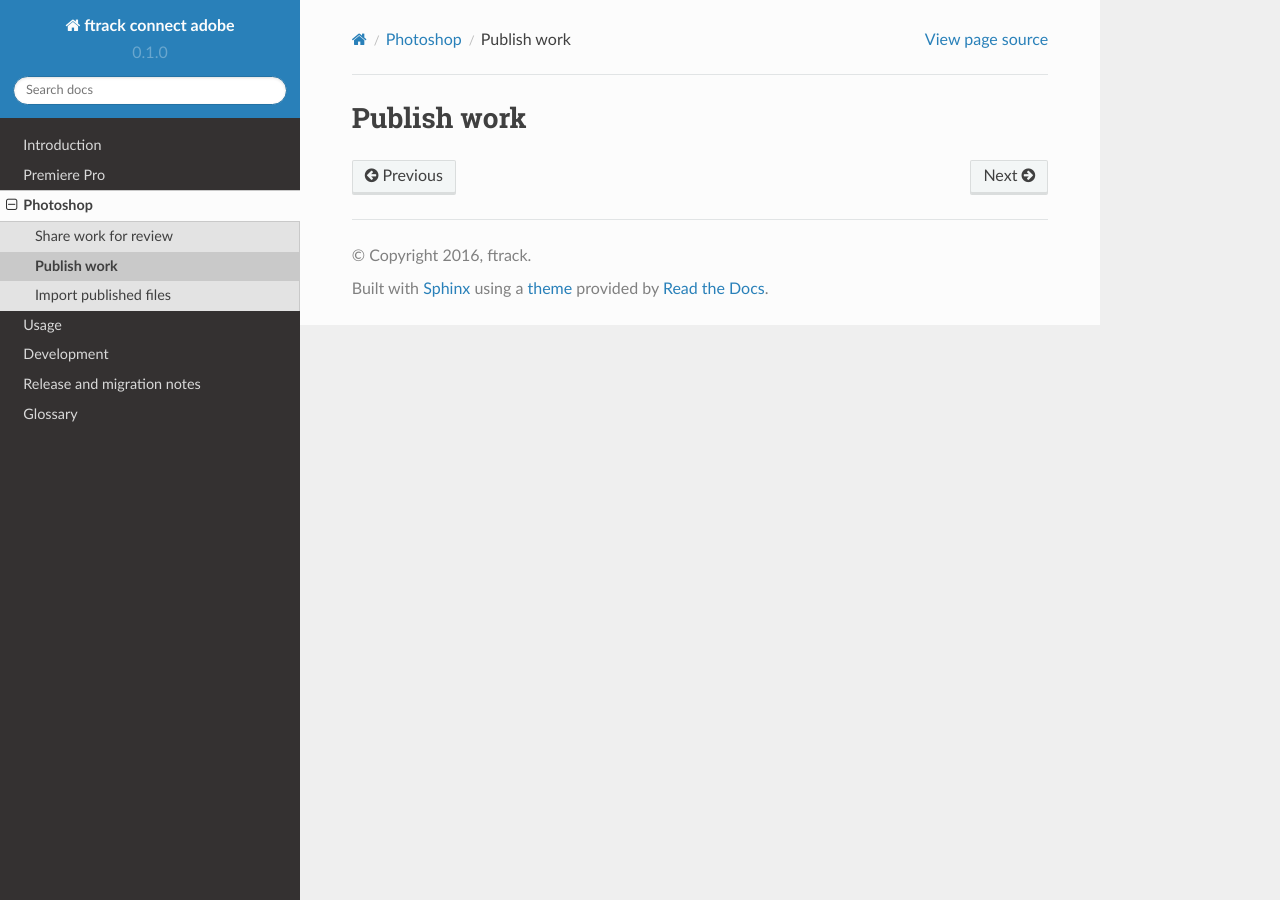
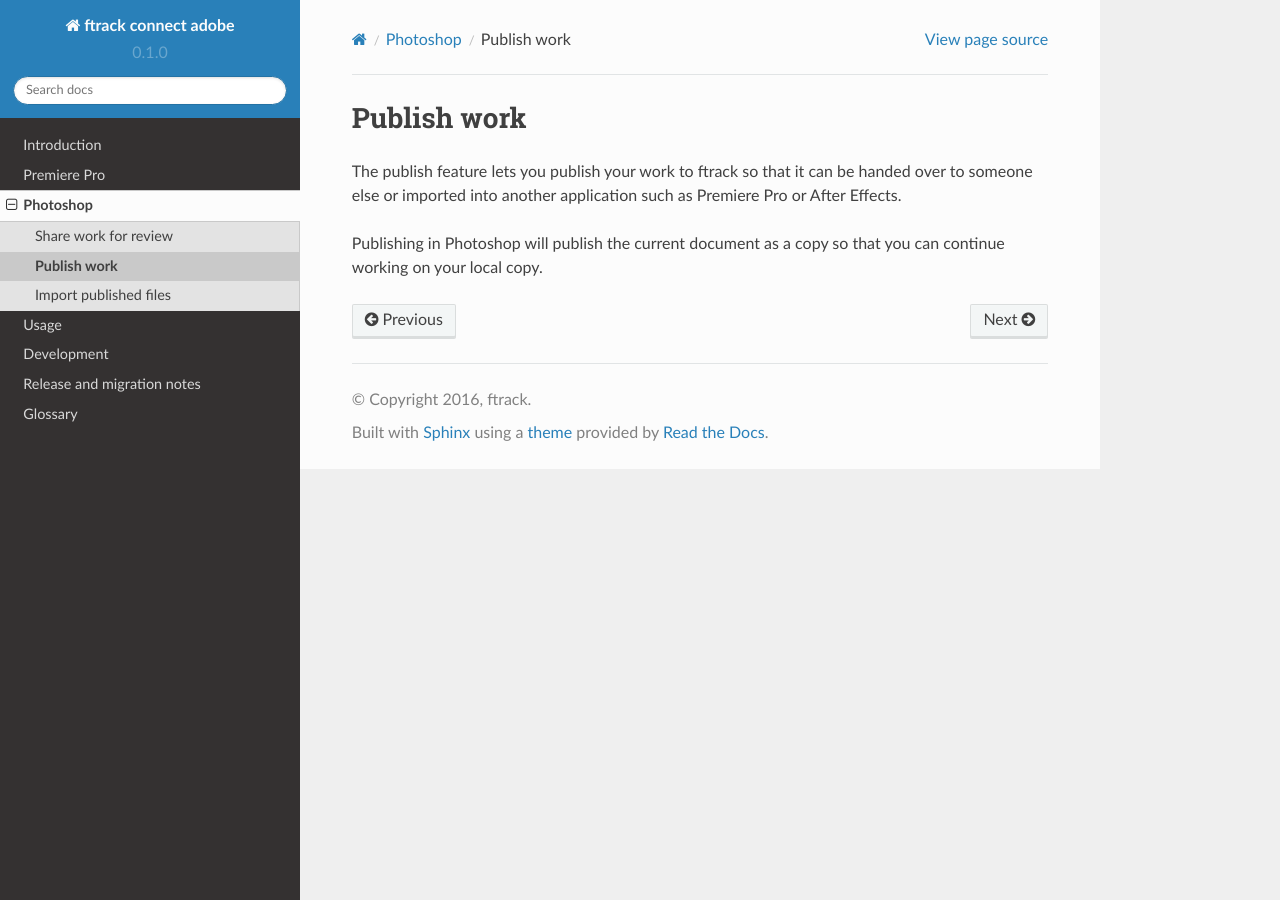
Before and after one commit to ftrackhq/ftrack-connect-spark-adobe, a Sphinx documentation site: the page built from doc/photoshop/publish.rst, in a window 1280 px wide. Built offline with Sphinx 7.4.7 and the Read the Docs theme 2.0.0, drawn with Linux system fonts in a browser that asks for light colours.

Commit message:
Added docs for publish.

```diff
--- a/doc/photoshop/publish.rst
+++ b/doc/photoshop/publish.rst
@@ -6,3 +6,10 @@
 ************
 Publish work
 ************
+
+The publish feature lets you publish your work to ftrack so that it can be
+handed over to someone else or imported into another application such as
+Premiere Pro or After Effects.
+
+Publishing in Photoshop will publish the current document as a copy so
+that you can continue working on your local copy.
```
Also changed, not shown: doc/premiere/publish.rst (+16 -0 lines).
